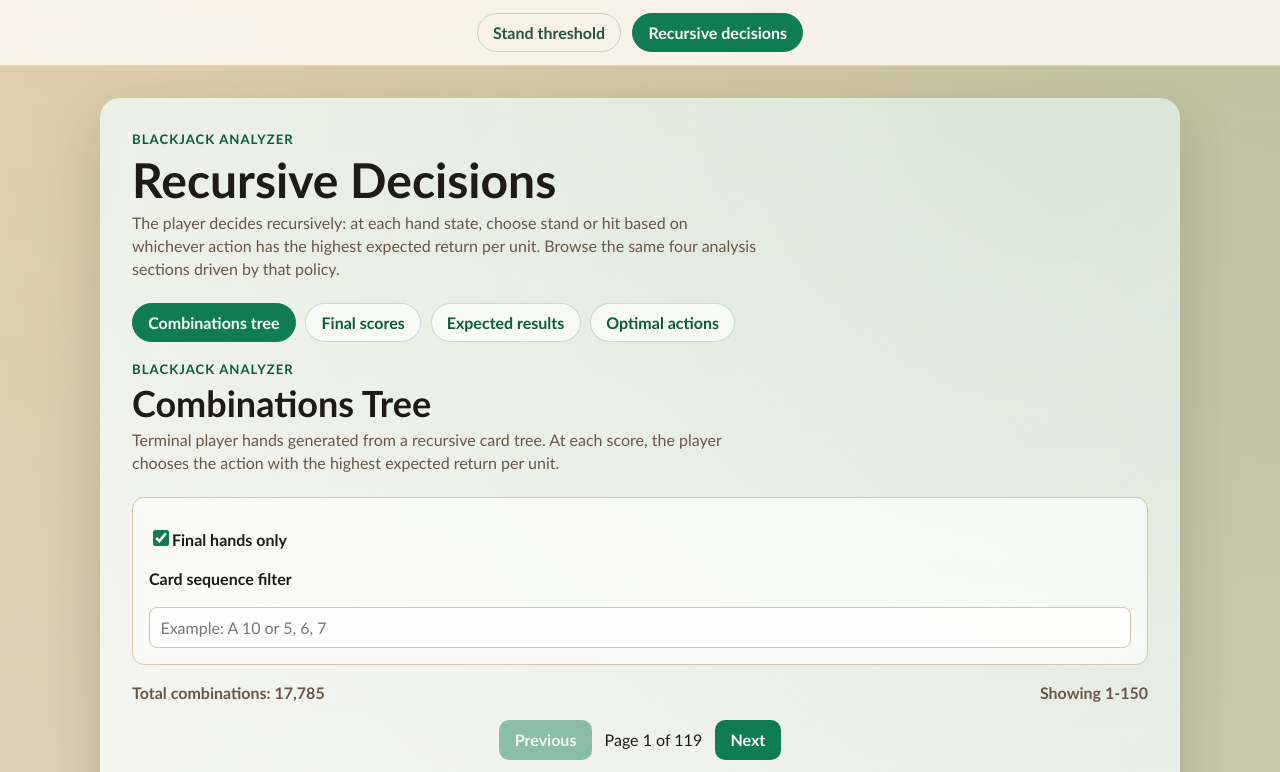
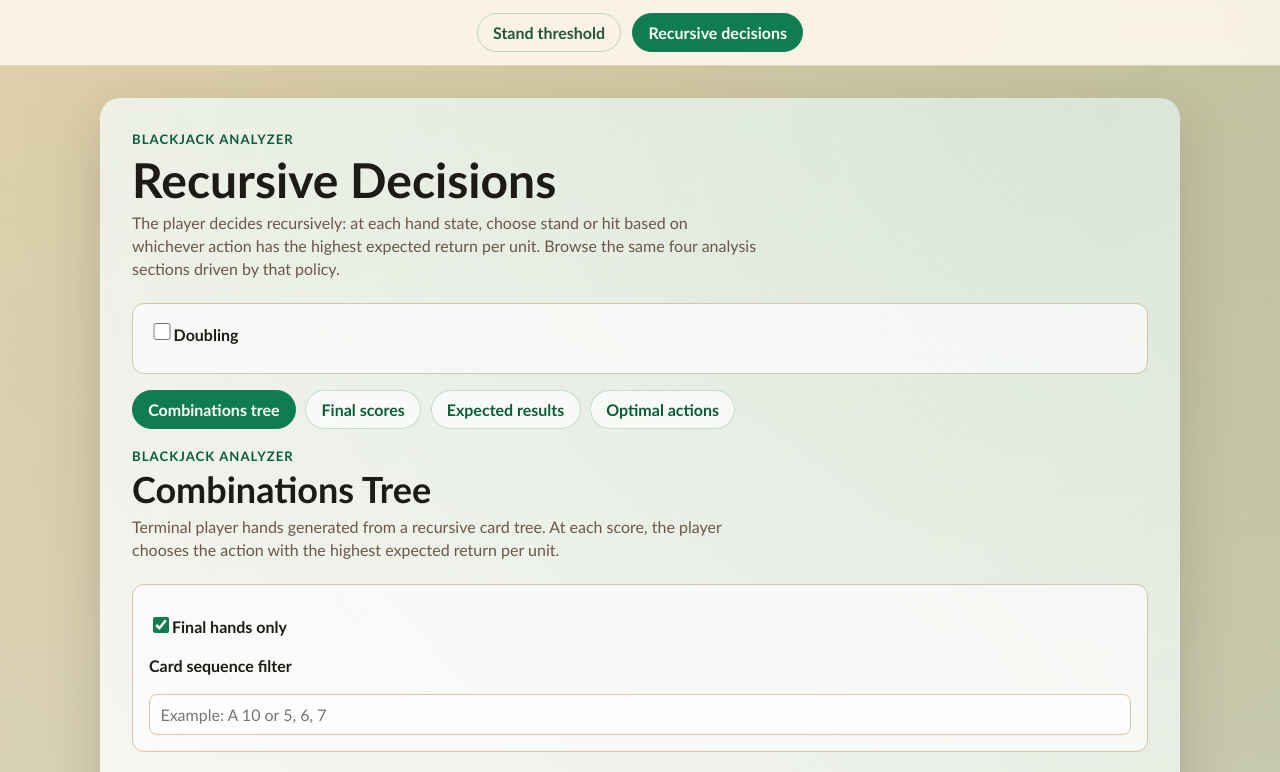
Before and after one commit to capelski/blackjack-calculator, a React (Vite) app: page /recursive-decisions/combinations-tree in a window 1280 px wide. Shown: the top 772 px of the page. Built offline with nearby package versions, Linux system fonts and the light colour scheme.

Commit message:
Add a controls section to the recursive decisions page with a checkbox named Doubling. Modify the recursive decision model so that, when the doubling checkbox is checked, the outcomes for doubling are computed and considered when chosing the optimal action

```diff
--- a/src/pages/optimal-actions/OptimalActionsPage.tsx
+++ b/src/pages/optimal-actions/OptimalActionsPage.tsx
@@ -23,7 +23,7 @@ type ScoreActionGroup = {
   id: string
   scoreLabel: string
   rows: ActionRow[]
-  optimalAction: 'Stand' | 'Hit'
+  optimalAction: 'Stand' | 'Hit' | 'Double'
   conflictsWithThreshold: boolean
 }
 
@@ -57,7 +57,7 @@ function OptimalActionsPage() {
       const hitReturnPerUnit = mode === 'recursive-decisions'
         ? (recursiveEvaluation?.hitReturnPerUnit ?? thresholdHitReturnPerUnit)
         : thresholdHitReturnPerUnit
-      const optimalAction: 'Stand' | 'Hit' = mode === 'recursive-decisions'
+      const optimalAction: 'Stand' | 'Hit' | 'Double' = mode === 'recursive-decisions'
         ? (recursiveEvaluation?.action ?? (hitReturnPerUnit > standReturnPerUnit ? 'Hit' : 'Stand'))
         : (hitReturnPerUnit > standReturnPerUnit ? 'Hit' : 'Stand')
 
--- a/src/pages/recursive-decisions/RecursiveDecisionsPage.css
+++ b/src/pages/recursive-decisions/RecursiveDecisionsPage.css
@@ -1,5 +1,24 @@
 .recursive-decisions-page {
   margin-bottom: 2rem;
+}
+
+.recursive-decisions-controls {
+  margin-top: 1rem;
+}
+
+.recursive-decisions-checkbox-label {
+  display: inline-flex;
+  align-items: center;
+  gap: 0.5rem;
+  font-weight: 700;
+  cursor: pointer;
+}
+
+.recursive-decisions-checkbox-label input[type='checkbox'] {
+  accent-color: var(--accent);
+  width: 1.1rem;
+  height: 1.1rem;
+  cursor: pointer;
 }
 
 .recursive-decisions-subnav {
--- a/src/pages/recursive-decisions/RecursiveDecisionsPage.tsx
+++ b/src/pages/recursive-decisions/RecursiveDecisionsPage.tsx
@@ -1,5 +1,5 @@
 import { Outlet } from 'react-router-dom'
-import { useMemo } from 'react'
+import { useMemo, useState } from 'react'
 import { DecisionPolicyContext } from '../common/decisionPolicyContext'
 import DecisionRootPageLayout from '../common/components/DecisionRootPageLayout'
 import {
@@ -9,10 +9,11 @@ import {
 import './RecursiveDecisionsPage.css'
 
 function RecursiveDecisionsPage() {
+  const [doublingEnabled, setDoublingEnabled] = useState(false)
   const dealerScores = useMemo(() => createDealerScoresForStandardRules(), [])
   const recursiveDecisionModel = useMemo(
-    () => createRecursiveDecisionModel(dealerScores),
-    [dealerScores],
+    () => createRecursiveDecisionModel(dealerScores, doublingEnabled),
+    [dealerScores, doublingEnabled],
   )
   const decisionPolicy = useMemo(
     () => recursiveDecisionModel.createTreePolicy(),
@@ -28,6 +29,18 @@ function RecursiveDecisionsPage() {
       navLabel="Recursive decision pages"
       title="Recursive Decisions"
       intro="The player decides recursively: at each hand state, choose stand or hit based on whichever action has the highest expected return per unit. Browse the same four analysis sections driven by that policy."
+      controls={(
+        <section className="controls recursive-decisions-controls" aria-label="Recursive decisions controls">
+          <label className="recursive-decisions-checkbox-label">
+            <input
+              type="checkbox"
+              checked={doublingEnabled}
+              onChange={(e) => setDoublingEnabled(e.target.checked)}
+            />
+            Doubling
+          </label>
+        </section>
+      )}
     >
         <DecisionPolicyContext.Provider
           value={{
--- a/src/pages/recursive-decisions/recursiveDecisionsLogic.ts
+++ b/src/pages/recursive-decisions/recursiveDecisionsLogic.ts
@@ -23,14 +23,16 @@ export type RecursiveEvaluation = {
   standReturnPerUnit: number
   hitOutcomes: OutcomeTotals
   hitReturnPerUnit: number
+  doubleOutcomes: OutcomeTotals
+  doubleReturnPerUnit: number
   bestOutcomes: OutcomeTotals
   bestReturnPerUnit: number
-  action: 'Stand' | 'Hit'
+  action: 'Stand' | 'Hit' | 'Double'
 }
 
 export type RecursiveDecisionModel = {
   evaluateState: (state: ScoreState) => RecursiveEvaluation
-  selectAction: (score: number, isSoft: boolean) => 'Stand' | 'Hit'
+  selectAction: (score: number, isSoft: boolean) => 'Stand' | 'Hit' | 'Double'
   createTreePolicy: () => TreeDecisionPolicy
 }
 
@@ -66,7 +68,7 @@ export function createDealerScoresForStandardRules(): Map<string, number> {
   return groupScores(collectFinalCombinations(17))
 }
 
-export function createRecursiveDecisionModel(dealerScores: Map<string, number>): RecursiveDecisionModel {
+export function createRecursiveDecisionModel(dealerScores: Map<string, number>, doublingEnabled = false): RecursiveDecisionModel {
   const cache = new Map<string, RecursiveEvaluation>()
 
   const evaluateState = (state: ScoreState): RecursiveEvaluation => {
@@ -105,14 +107,41 @@ export function createRecursiveDecisionModel(dealerScores: Map<string, number>):
       hitReturnPerUnit += nextEvaluation.bestReturnPerUnit * draw.probability
     }
 
-    const action: 'Stand' | 'Hit' = hitReturnPerUnit > standReturnPerUnit ? 'Hit' : 'Stand'
-    const bestReturnPerUnit = action === 'Hit' ? hitReturnPerUnit : standReturnPerUnit
-    const bestOutcomes = action === 'Hit' ? cloneOutcomes(hitOutcomes) : cloneOutcomes(standOutcomes)
+    const hitVsStandAction: 'Stand' | 'Hit' = hitReturnPerUnit > standReturnPerUnit ? 'Hit' : 'Stand'
+    const bestReturnPerUnit = hitVsStandAction === 'Hit' ? hitReturnPerUnit : standReturnPerUnit
+    const bestOutcomes = hitVsStandAction === 'Hit' ? cloneOutcomes(hitOutcomes) : cloneOutcomes(standOutcomes)
+
+    const doubleOutcomes: OutcomeTotals = { win: 0, draw: 0, lose: 0 }
+    let doubleReturnPerUnit = 0
+
+    if (doublingEnabled) {
+      for (const draw of DRAW_OPTIONS) {
+        const transition = computeHitTransition(state, draw.cardValue)
+
+        if (transition.bust) {
+          doubleOutcomes.lose += draw.probability
+          continue
+        }
+
+        const nextStandOutcomes = computeStandOutcomes(`${transition.total}`, dealerScores)
+        const nextStandReturnPerUnit = 1 + nextStandOutcomes.win - nextStandOutcomes.lose
+        doubleReturnPerUnit += draw.probability * 2 * nextStandReturnPerUnit
+        doubleOutcomes.win += draw.probability * nextStandOutcomes.win
+        doubleOutcomes.draw += draw.probability * nextStandOutcomes.draw
+        doubleOutcomes.lose += draw.probability * nextStandOutcomes.lose
+      }
+    }
+
+    const action: 'Stand' | 'Hit' | 'Double' =
+      doublingEnabled && doubleReturnPerUnit > bestReturnPerUnit ? 'Double' : hitVsStandAction
+
     const evaluation: RecursiveEvaluation = {
       standOutcomes,
       standReturnPerUnit,
       hitOutcomes,
       hitReturnPerUnit,
+      doubleOutcomes,
+      doubleReturnPerUnit,
       bestOutcomes,
       bestReturnPerUnit,
       action,
@@ -124,7 +153,7 @@ export function createRecursiveDecisionModel(dealerScores: Map<string, number>):
 
   return {
     evaluateState,
-    selectAction: (score: number, isSoft: boolean): 'Stand' | 'Hit' =>
+    selectAction: (score: number, isSoft: boolean) =>
       evaluateState(toState(score, isSoft)).action,
     createTreePolicy: () => ({ score, cardCount, isSoft, hasBlackjack }) => {
       if (hasBlackjack || score > 21) {
@@ -135,7 +164,8 @@ export function createRecursiveDecisionModel(dealerScores: Map<string, number>):
         return 'Hit'
       }
 
-      return evaluateState(toState(score, isSoft)).action
+      const action = evaluateState(toState(score, isSoft)).action
+      return action === 'Double' ? 'Hit' : action
     },
   }
 }
```
